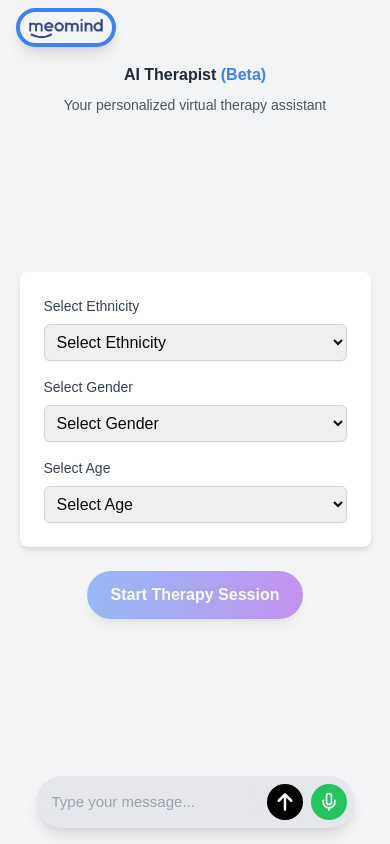
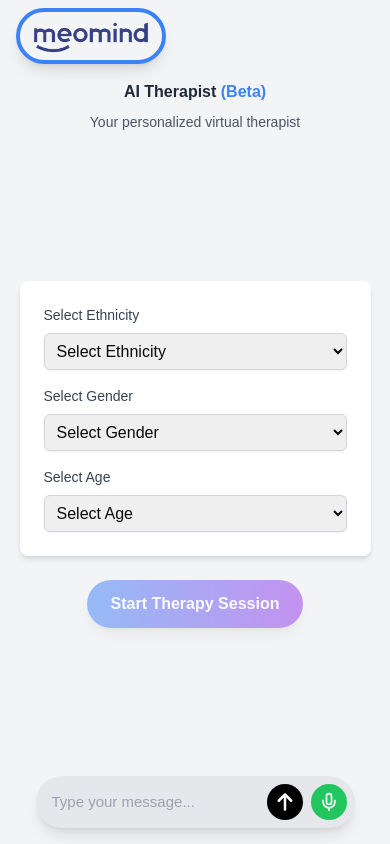
Before and after one commit to asfarwaheed01/Heygen_Custom_Avatar, a Next.js app: page / in a window 390 px wide. Built offline with nearby package versions, Linux system fonts and the light colour scheme.

Commit message:
Edited filters and Adjusted the avatar video

```diff
--- a/components/AvatarSelectionForm.tsx
+++ b/components/AvatarSelectionForm.tsx
@@ -22,7 +22,6 @@ const AvatarSelectionForm: React.FC<AvatarSelectionFormProps> = ({
     { id: "Asian", name: "Asian" },
     { id: "Caucasian", name: "Caucasian" },
     { id: "Hispanic", name: "Hispanic" },
-    { id: "Other", name: "Other" },
   ];
 
   const genders = [
@@ -133,6 +132,7 @@ const AvatarSelectionForm: React.FC<AvatarSelectionFormProps> = ({
             ))}
           </select>
         </div>
+        {selectedAvatar && <h1>{selectedAvatar.name}</h1>}
       </div>
     </div>
   );
--- a/components/Chat.tsx
+++ b/components/Chat.tsx
@@ -34,9 +34,7 @@ const Chat: React.FC = () => {
   const canStartSession = !!selectedAvatarId;
 
   const introLines = [
-    "Hello! Welcome to your AI Therapy session.",
-    "I'm here to assist you with any concerns or questions you might have.",
-    "Feel free to type or speak, and I'll respond accordingly.",
+    "Hello, and welcome! I’m here to support you as an AI therapist, drawing on a range of clinical knowledge to offer guidance. I’d love to hear about what brings you here today. You can share as much or as little as feels comfortable for you, and we’ll go at your own pace",
   ];
 
   useEffect(() => {
@@ -100,7 +98,7 @@ const Chat: React.FC = () => {
       setSessionStarted(true);
       if (!introPlayedRef.current) {
         introPlayedRef.current = true;
-        speakIntroLines();
+        setTimeout(speakIntroLines, 2000);
       }
     } catch (error) {
       console.error("Error starting avatar session:", error);
@@ -286,11 +284,12 @@ const Chat: React.FC = () => {
 
   return (
     <div className="flex flex-col h-auto min-h-screen bg-gray-100">
+      {!sessionStarted && (
         <div className="md:flex items-center bg-gray-100 px-4 mt-2">
           <div className="mb-4 md:absolute left-4 top-3 cursor-pointer group">
             <Image
-            width={100}
-            height={100}
+              width={150}
+              height={150}
               src="/assets/avatar_logo.png"
               alt="avatar_logo"
               className="rounded-full border-4 border-blue-500 shadow-lg group-hover:shadow-2xl"
@@ -301,12 +300,13 @@ const Chat: React.FC = () => {
               AI Therapist <span className="text-blue-500">(Beta)</span>
             </h1>
             <p className="text-center text-gray-600 text-sm mt-2">
-            Your personalized virtual therapy assistant
+              Your personalized virtual therapist
             </p>
           </div>
         </div>
+      )}
       <div className="flex-1 flex items-center justify-center">
-        <div className="md:w-[100%] w-[90%] mx-auto my-2 max-h-[80vh]">
+        <div className="md:w-[100%] w-[90%] mx-auto my-2 max-h-screen">
           {!stream ? (
             <div className="flex flex-col justify-center items-center h-full">
               <AvatarSelectionForm onSelectAvatar={setSelectedAvatarId} />
@@ -343,15 +343,19 @@ const Chat: React.FC = () => {
               </button>
             </div>
           ) : (
-            <div className="w-full h-full absolute top-[10vh] max-h-[90vh] flex justify-center items-center">
+            <div className="w-screen h-screen absolute top-0 max-h-screen flex justify-center items-center">
               <video
                 ref={mediaStream}
                 autoPlay
                 playsInline
                 style={{
+                  position: "absolute",
+                  top: 0,
+                  left: 0,
                   width: "100%",
                   height: "100%",
                   objectFit: "cover",
+                  objectPosition: "center top",
                 }}
               >
                 <track kind="captions" />
--- a/utils/constants.ts
+++ b/utils/constants.ts
@@ -103,7 +103,7 @@ export const AVATARS: Avatar[] = [
     id: "c20f4bdddbe041ecba98d93444f8b29b",
     name: "Caroline",
     gender: "female",
-    ethnicity: "Hispanic",
+    ethnicity: "Caucasian",
     age: "Middle Age",
   },
   {
```
Lines whose indentation alone changed are shown as unchanged.
